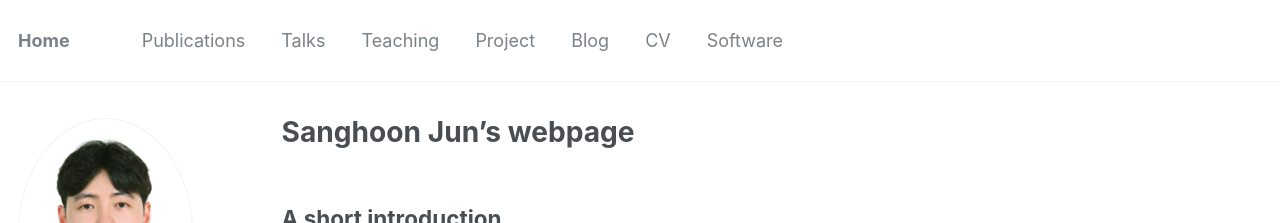
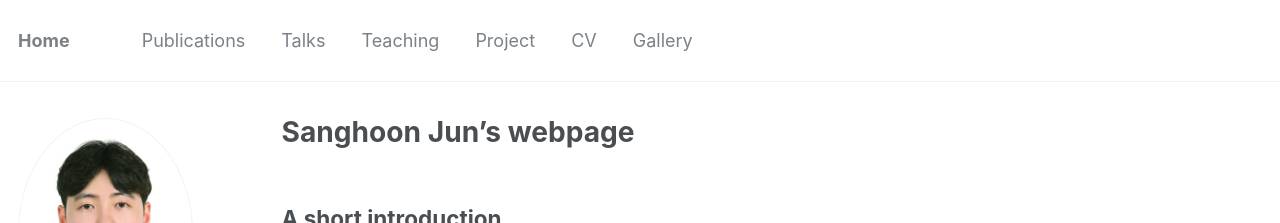
Before and after one commit to uawds/SanghoonJunWater.github.io, a Jekyll site: the page built from _pages/about.md, in a window 1280 px wide and 1311 px high. Shown: the top 223 px of the window. Built offline with Jekyll 4.4.1, drawn with Linux system fonts in a browser that asks for light colours; some web fonts are replaced.

Commit message:
Added gallery link

```diff
--- a/_data/navigation.yml
+++ b/_data/navigation.yml
@@ -12,11 +12,11 @@ main:
   - title: "Project"
     url: /portfolio/
 
-  - title: "Blog"
-    url: /year-archive/
-
   - title: "CV"
     url: /files/CV_sanghoonjun.pdf
 
-  - title: "Software"
-    url: /software/
+  - title: "Gallery"
+    url: /gallery/
+
+  #- title: "Software"
+  #  url: /software/
```
